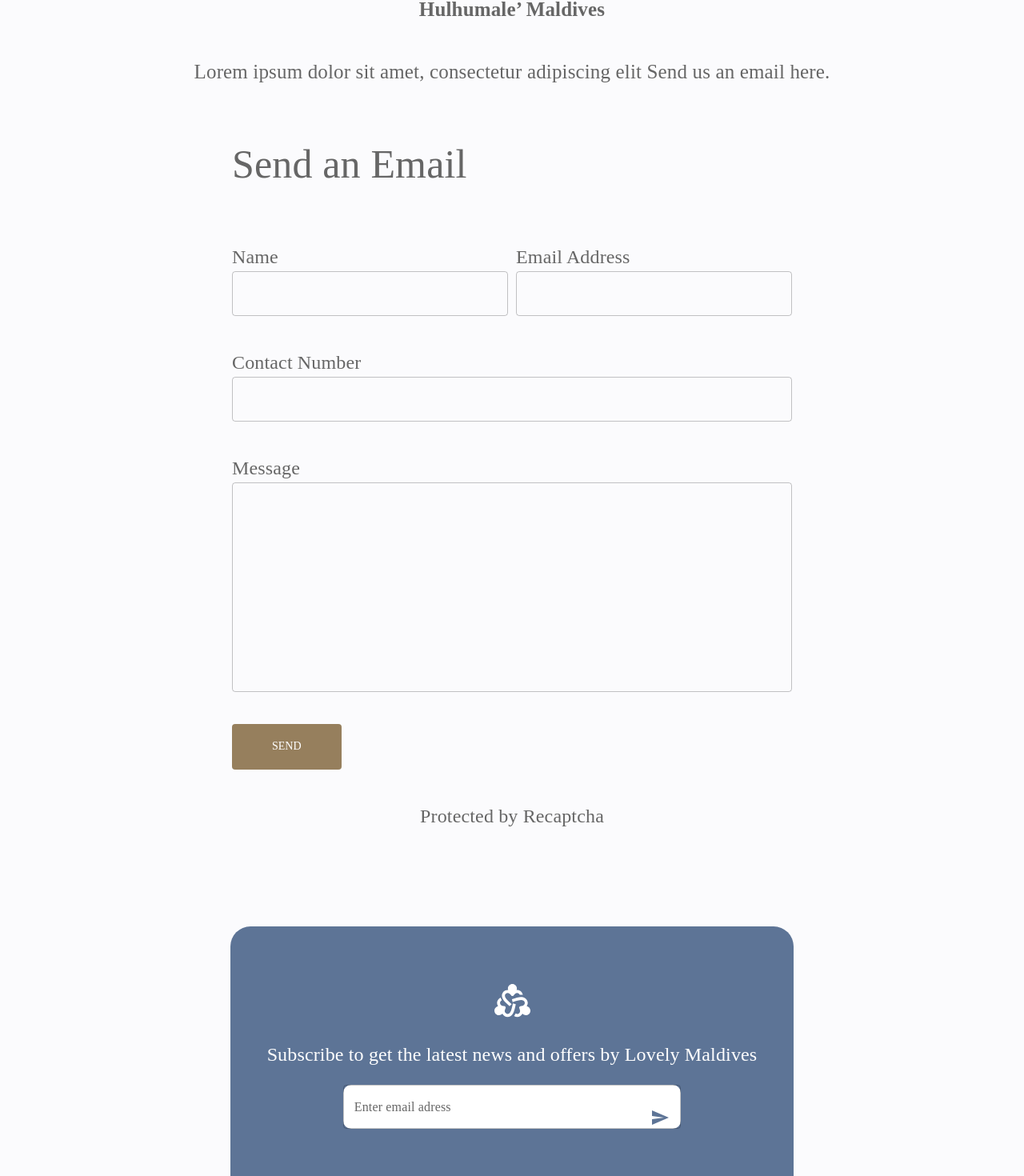
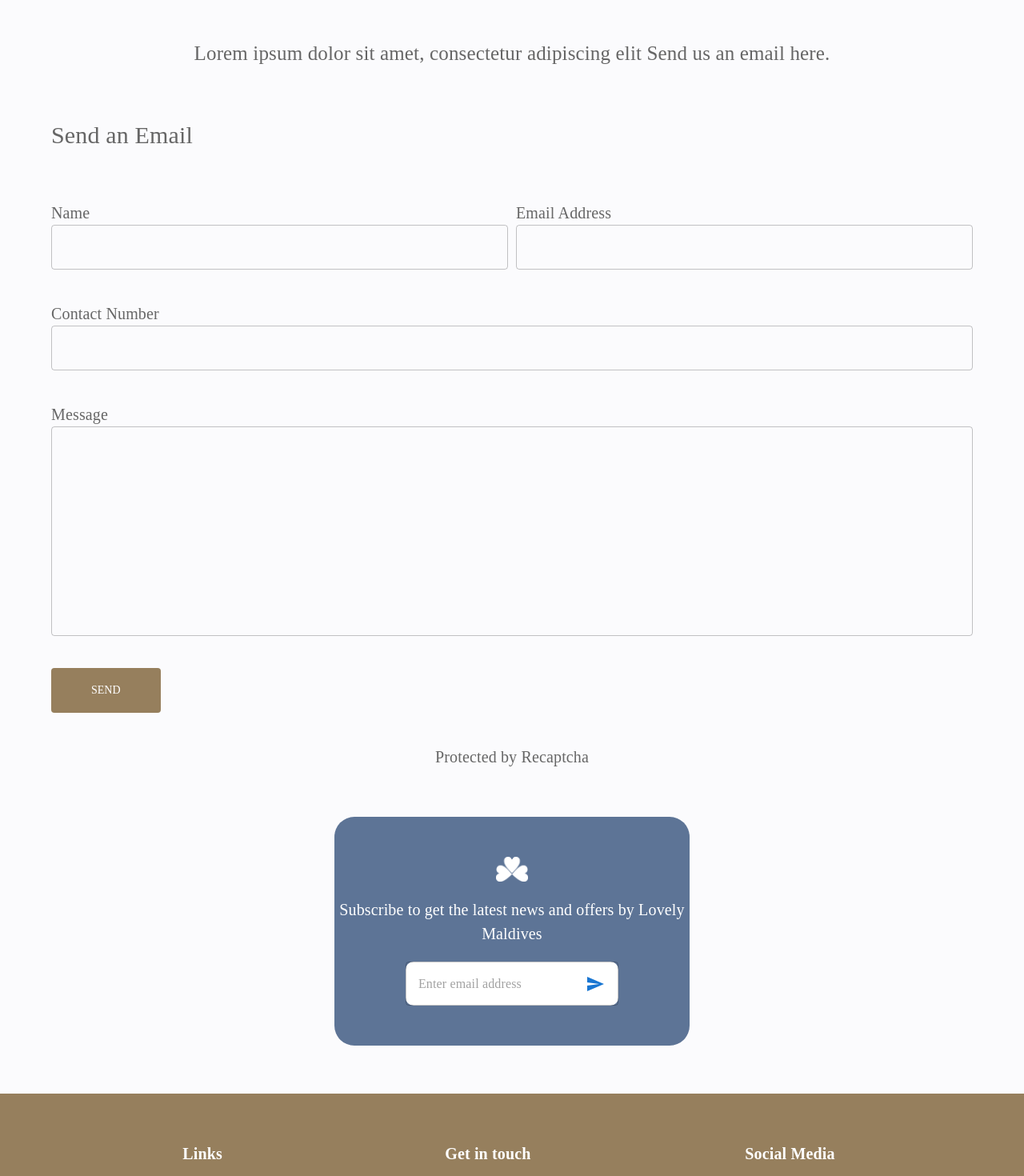
Before and after one commit to MachineIntelligence6/lovely-maldives-ts, a Next.js app: page /contact-us in a window 1280 px wide. Shown: the part 990-2460 px from the top of the page at 80% size. Built offline with nearby package versions, Linux system fonts and the light colour scheme.

Commit message:
contact page designed

```diff
--- a/src/app/contact-us/page.tsx
+++ b/src/app/contact-us/page.tsx
@@ -1,28 +1,31 @@
 'use client'
 
-import { Container, Box, Typography, TextField } from '@mui/material'
-import SendIcon from '@mui/icons-material/Send'
-import Diversity2Icon from '@mui/icons-material/Diversity2'
+import { Container, Box, Typography } from '@mui/material'
 import Header from '@/components/Header'
 import BreadCrumb from '@/components/BreadCrumb'
 import Footer from '@/components/Footer'
 import ContactForm from '@/components/ContactForm'
+import MailBox from '@/components/MailBox'
 
 function page() {
   return (
-    <Box sx={{ pt: { md: '180px', xs: '0px' } }}>
+    <Box sx={{ mt: { md: '180px', xs: '100px' } }}>
       <Header />
       <Container
         sx={{
-          maxWidth: '100% !important',
-          px: { xs: '24px', md: '120px' },
+          maxWidth: '80%',
+          px: 0,
+          margin: 'auto',
+          '@media only screen and (min-width: 1441px)': {
+            maxWidth: '1030px !important',
+          },
           color: 'var(--white)',
         }}
       >
         <BreadCrumb />
         <Typography
           sx={{
-            fontSize: { xs: '35px', md: '50px' },
+            fontSize: { xs: '35px', md: '35px' },
             textAlign: 'center',
             mt: '60px',
           }}
@@ -83,57 +86,8 @@ function page() {
         </Typography>
       </Container>
       <ContactForm />
-      <Box
-        sx={{
-          mt: { xs: '60px', md: '120px' },
-          width: { xs: '90%', md: '55%' },
-          height: { xs: '250px', md: '350px' },
-          mx: 'auto',
-          borderRadius: '25px',
-          position: 'relative',
-          bgcolor: 'var(--blue)',
-          textAlign: 'center',
-        }}
-      >
-        <Diversity2Icon
-          sx={{ color: 'white', mt: { xs: '7%', md: '10%' }, fontSize: '45px' }}
-        />
-        <Typography
-          sx={{
-            color: 'white',
-            fontSize: { xs: '16px', md: '24px' },
-            fontWeight: 200,
-            textAlign: 'center',
-            mt: '20px',
-            px: 4,
-          }}
-        >
-          Subscribe to get the latest news and offers by Lovely Maldives
-        </Typography>
-        <Box>
-          <TextField
-            id="outlined-multiline-flexible"
-            label="Enter email adress"
-            multiline
-            className="input"
-            // maxRows={10}
-            sx={{
-              bgcolor: 'white',
-              mt: '20px',
-              borderRadius: '10px',
-              width: '60%',
-              position: 'relative',
-            }}
-          />
-          <SendIcon
-            sx={{
-              position: 'absolute',
-              top: { xs: '72%', md: '65%' },
-              right: '22%',
-              color: 'var(--blue)',
-            }}
-          />
-        </Box>
+      <Box sx={{ width: { xs: 'auto', md: '63%' }, mx: 'auto' }}>
+        <MailBox />
       </Box>
       <Footer />
     </Box>
--- a/src/components/ContactForm.tsx
+++ b/src/components/ContactForm.tsx
@@ -2,10 +2,21 @@ import { Container, Box, Typography, TextField, Button } from '@mui/material'
 
 export default function ContactForm() {
   return (
-    <Container sx={{ color: 'var(--white)', mt: '60px' }}>
-      <Box sx={{ width: '700px', maxWidth: '100%', mx: 'auto', mt: '60px' }}>
+    <Container
+      sx={{
+        maxWidth: '80%',
+        px: 0,
+        margin: 'auto',
+        '@media only screen and (min-width: 1441px)': {
+          maxWidth: '1030px !important',
+        },
+        color: 'var(--white)',
+        mt: '60px',
+      }}
+    >
+      <Box sx={{ maxWidth: '100%', mx: 'auto', mt: '60px' }}>
         <Typography
-          sx={{ fontSize: { xs: '35px', md: '50px' }, fontWeight: 400 }}
+          sx={{ fontSize: { xs: '24px', md: '30px' }, fontWeight: 400 }}
         >
           Send an Email
         </Typography>
@@ -19,15 +30,15 @@ export default function ContactForm() {
           }}
         >
           <Box sx={{ width: '100%', maxWidth: '100%' }}>
-            <Typography sx={{ fontSize: '24px' }}>Name</Typography>
+            <Typography sx={{ fontSize: '20px' }}>Name</Typography>
             <TextField
               id="outlined-basic"
               variant="outlined"
               sx={{ width: '100%', maxWidth: '100%' }}
             />
           </Box>
-          <Box sx={{ width: '100%', maxWidth: '100%' }}>
-            <Typography sx={{ fontSize: '24px' }}>Email Address</Typography>
+          <Box sx={{ width: '100%', maxWidth: '100%', mt: { xs: 5, md: 0 } }}>
+            <Typography sx={{ fontSize: '20px' }}>Email Address</Typography>
             <TextField
               id="outlined-basic"
               variant="outlined"
@@ -36,7 +47,7 @@ export default function ContactForm() {
           </Box>
         </Box>
 
-        <Typography sx={{ fontSize: '24px', mt: '40px' }}>
+        <Typography sx={{ fontSize: '20px', mt: '40px' }}>
           Contact Number
         </Typography>
         <TextField
@@ -44,7 +55,7 @@ export default function ContactForm() {
           variant="outlined"
           sx={{ width: '100%', maxWidth: '100%' }}
         />
-        <Typography sx={{ fontSize: '24px', mt: '40px' }}>Message</Typography>
+        <Typography sx={{ fontSize: '20px', mt: '40px' }}>Message</Typography>
         <TextField
           id="outlined-basic"
           variant="outlined"
@@ -66,7 +77,7 @@ export default function ContactForm() {
           SEND
         </Button>
       </Box>
-      <Typography sx={{ textAlign: 'center', fontSize: '24px', mt: '40px' }}>
+      <Typography sx={{ textAlign: 'center', fontSize: '20px', mt: '40px' }}>
         Protected by Recaptcha
       </Typography>
     </Container>
--- a/src/components/Footer.tsx
+++ b/src/components/Footer.tsx
@@ -25,7 +25,7 @@ export default function Footer() {
         px: { xs: '24px', md: '120px' },
         bgcolor: 'var(--brown)',
         color: 'white',
-        mt: '60px',
+        mt: { xs: '0', md: '60px' },
       }}
     >
       <Box
--- a/src/components/TopBrands.tsx
+++ b/src/components/TopBrands.tsx
@@ -239,7 +239,7 @@ export default function TopBrands() {
             </Typography>
           </Box>
         </Box>
-        <Box
+        {/* <Box
           sx={{
             mt: { xs: '40px', md: '120px' },
             width: { xs: '90%', md: '55%' },
@@ -294,8 +294,9 @@ export default function TopBrands() {
               }}
             />
           </Box>
-        </Box>
+        </Box> */}
       </Box>
+      <MailBox />
     </Container>
   )
 }
```
